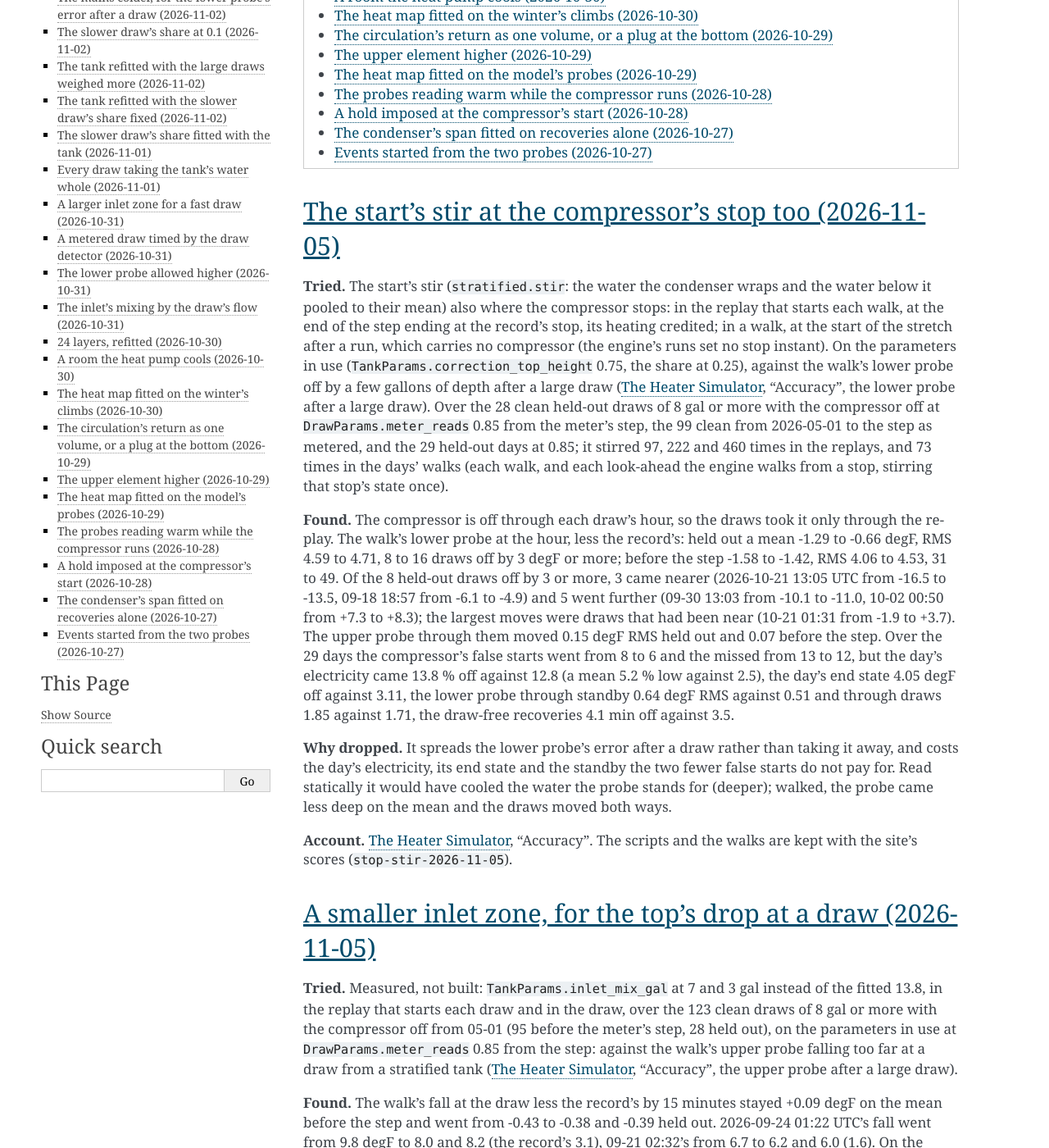
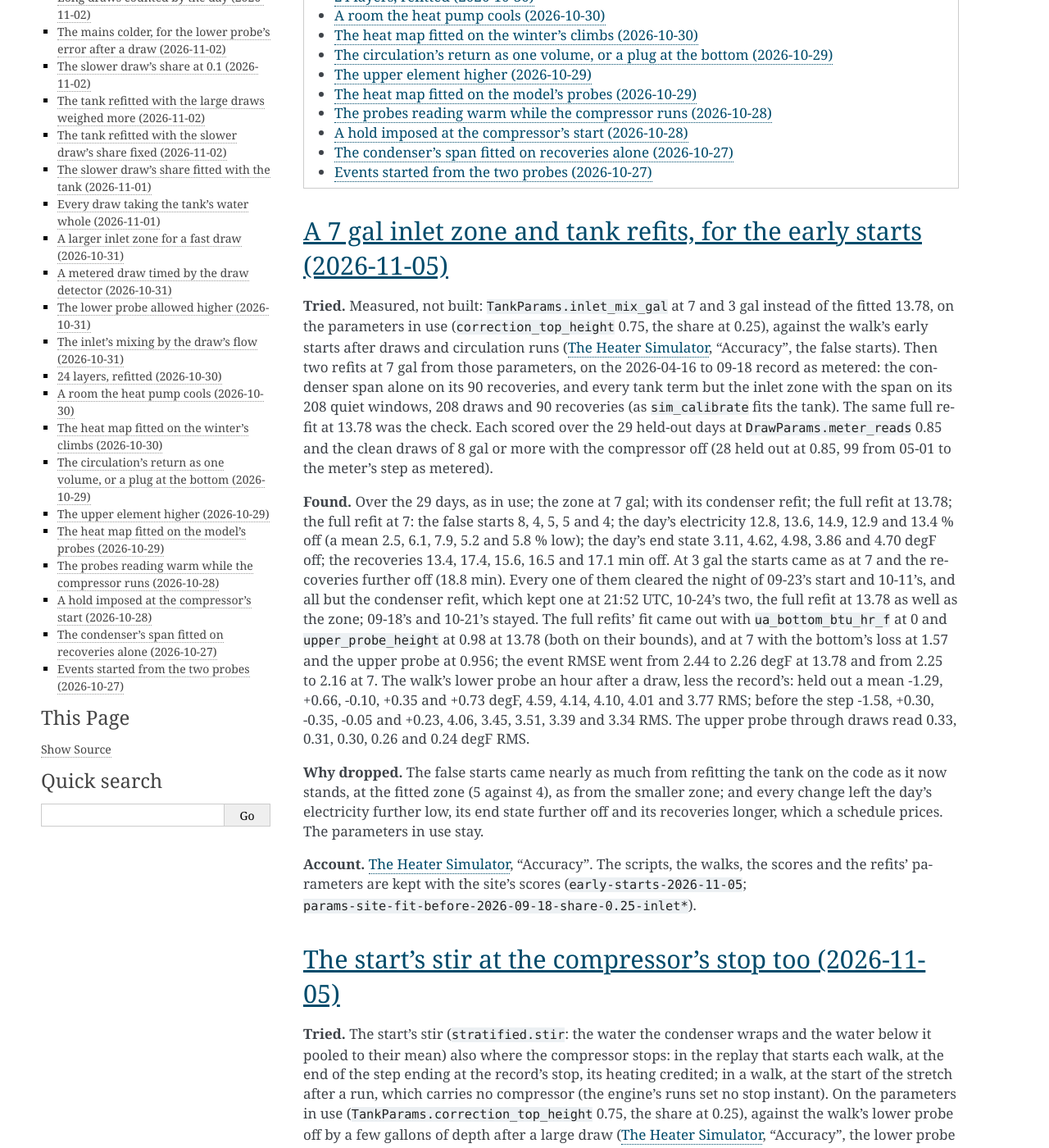
Before and after one commit to eman/nwp500-python, a Sphinx documentation site: the page built from docs/explanation/simulator-tried.rst, in a window 1280 px wide and 1400 px high, scrolled down 1011 px. Shown: the whole window at 82% size. Built offline with Sphinx 7.4.7, drawn with Linux system fonts in a browser that asks for light colours; some of the changed text lies outside the part shown.

Commit message:
docs(sim): the early starts after draws; a 7 gal inlet zone and tank refits, tried and dropped

```diff
--- a/docs/explanation/simulator-tried.rst
+++ b/docs/explanation/simulator-tried.rst
@@ -11,6 +11,55 @@
 .. contents::
    :local:
    :depth: 1
+
+
+A 7 gal inlet zone and tank refits, for the early starts (2026-11-05)
+=====================================================================
+
+**Tried.** Measured, not built: ``TankParams.inlet_mix_gal`` at 7 and 3
+gal instead of the fitted 13.78, on the parameters in use
+(``correction_top_height`` 0.75, the share at 0.25), against the walk's
+early starts after draws and circulation runs (:doc:`simulator`,
+"Accuracy", the false starts). Then two refits at 7 gal from those
+parameters, on the 2026-04-16 to 09-18 record as metered: the condenser
+span alone on its 90 recoveries, and every tank term but the inlet zone
+with the span on its 208 quiet windows, 208 draws and 90 recoveries (as
+``sim_calibrate`` fits the tank). The same full refit at 13.78 was the
+check. Each scored over the 29 held-out days at
+``DrawParams.meter_reads`` 0.85 and the clean draws of 8 gal or more
+with the compressor off (28 held out at 0.85, 99 from 05-01 to the
+meter's step as metered).
+
+**Found.** Over the 29 days, as in use; the zone at 7 gal; with its
+condenser refit; the full refit at 13.78; the full refit at 7: the false
+starts 8, 4, 5, 5 and 4; the day's electricity 12.8, 13.6, 14.9, 12.9
+and 13.4 % off (a mean 2.5, 6.1, 7.9, 5.2 and 5.8 % low); the day's end
+state 3.11, 4.62, 4.98, 3.86 and 4.70 degF off; the recoveries 13.4,
+17.4, 15.6, 16.5 and 17.1 min off. At 3 gal the starts came as at 7 and
+the recoveries further off (18.8 min). Every one of them cleared the
+night of 09-23's start and 10-11's, and all but the condenser refit,
+which kept one at 21:52 UTC, 10-24's two, the full refit at 13.78 as
+well as the zone; 09-18's and 10-21's stayed. The full refits' fit came
+out with ``ua_bottom_btu_hr_f`` at 0 and ``upper_probe_height`` at 0.98
+at 13.78 (both on their bounds), and at 7 with the bottom's loss at 1.57
+and the upper probe at 0.956; the event RMSE went from 2.44 to 2.26 degF
+at 13.78 and from 2.25 to 2.16 at 7. The walk's lower probe an hour
+after a draw, less the record's: held out a mean -1.29, +0.66, -0.10,
++0.35 and +0.73 degF, 4.59, 4.14, 4.10, 4.01 and 3.77 RMS; before the
+step -1.58, +0.30, -0.35, -0.05 and +0.23, 4.06, 3.45, 3.51, 3.39 and
+3.34 RMS. The upper probe through draws read 0.33, 0.31, 0.30, 0.26 and
+0.24 degF RMS.
+
+**Why dropped.** The false starts came nearly as much from refitting the
+tank on the code as it now stands, at the fitted zone (5 against 4), as
+from the smaller zone; and every change left the day's electricity
+further low, its end state further off and its recoveries longer, which
+a schedule prices. The parameters in use stay.
+
+**Account.** :doc:`simulator`, "Accuracy". The scripts, the walks, the
+scores and the refits' parameters are kept with the site's scores
+(``early-starts-2026-11-05``;
+``params-site-fit-before-2026-09-18-share-0.25-inlet*``).
 
 
 The start's stir at the compressor's stop too (2026-11-05)
```
Also changed, not shown: docs/explanation/simulator.rst (+26 -0 lines).
